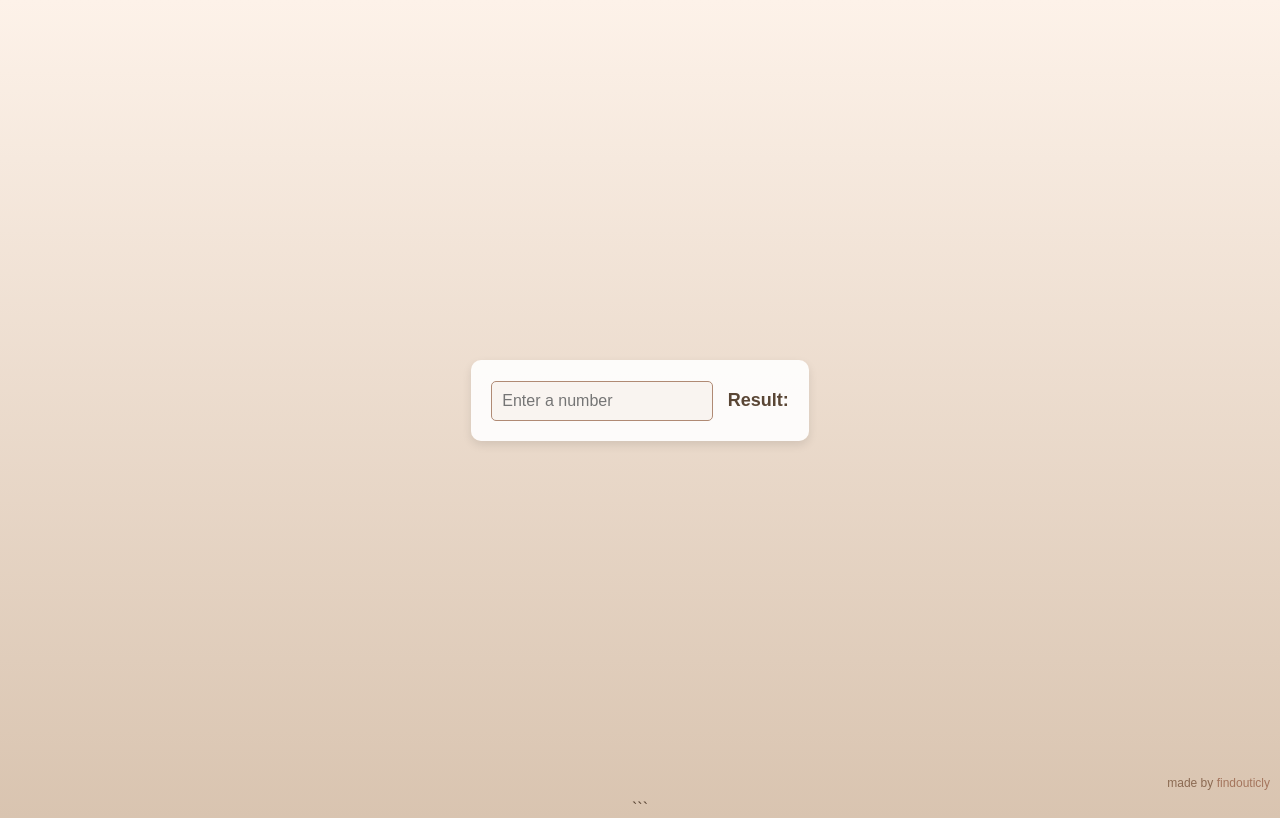
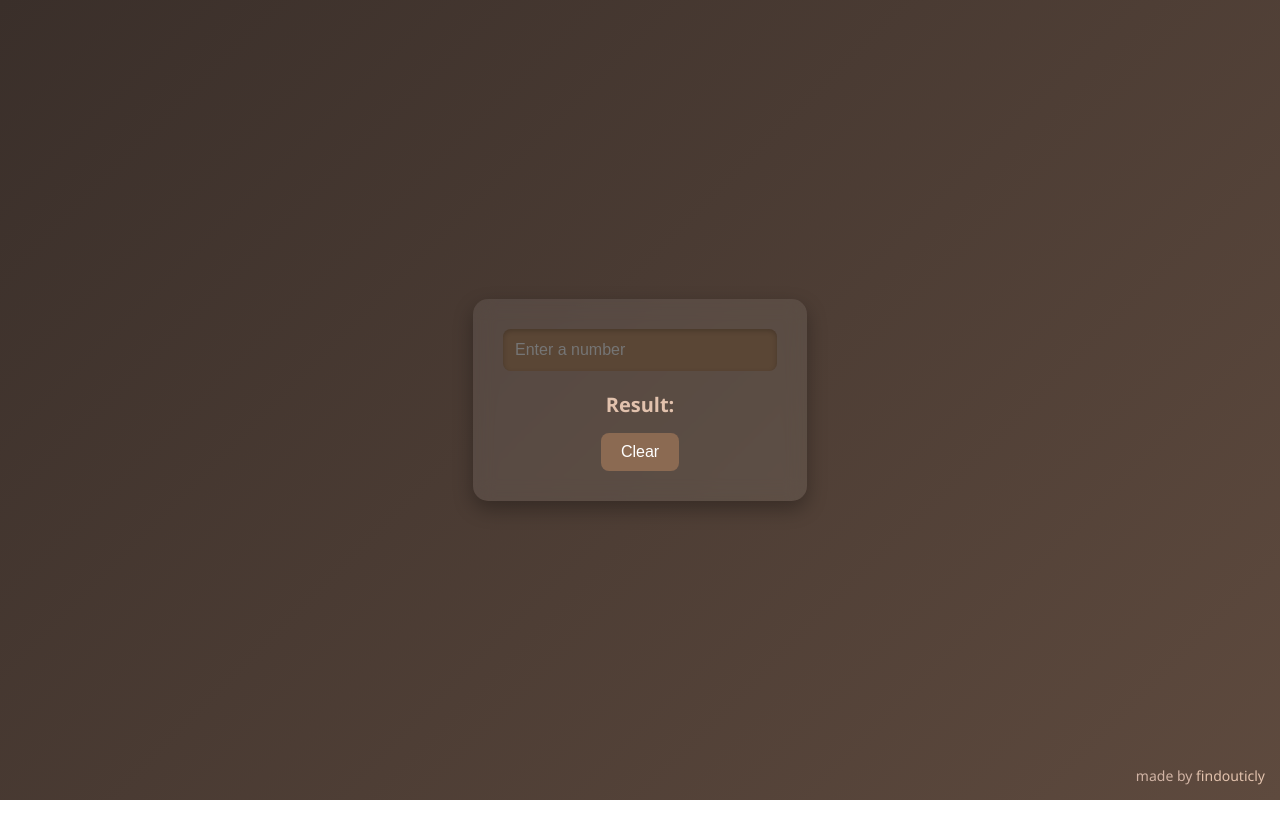
Before and after one commit to findouticly/findouticly.github.io, a plain HTML site: page calculator.html in a window 1280 px wide. Drawn offline with Linux system fonts and the light colour scheme.

Commit message:
Update calculator.html

````diff
--- a/calculator.html
+++ b/calculator.html
@@ -3,62 +3,79 @@
 <head>
     <meta charset="UTF-8">
     <meta name="viewport" content="width=device-width, initial-scale=1.0">
-    <title>Fancy Calculator</title>
+    <title>11-7 Calculator</title>
     <style>
         body {
-            font-family: 'Arial', sans-serif;
+            font-family: 'Segoe UI', Tahoma, Geneva, Verdana, sans-serif;
             text-align: center;
             margin: 0;
             padding: 0;
-            background: linear-gradient(to bottom, #fdf2e9, #d9c4b0);
-            color: #5a4635;
+            background: linear-gradient(135deg, #3a2f2a, #5e4a3e);
+            color: #ffffff;
         }
         .container {
             display: flex;
             flex-direction: column;
             justify-content: center;
             align-items: center;
-            height: 100vh;
+            min-height: 100vh;
         }
         .calculator {
-            background: rgba(255, 255, 255, 0.9);
-            padding: 20px;
-            border-radius: 10px;
-            box-shadow: 0 4px 10px rgba(0, 0, 0, 0.1);
+            background: rgba(255, 255, 255, 0.08);
+            padding: 30px;
+            border-radius: 15px;
+            box-shadow: 0 8px 20px rgba(0, 0, 0, 0.3);
+            backdrop-filter: blur(10px);
         }
         input[type="number"] {
-            padding: 10px;
+            padding: 12px;
             font-size: 16px;
-            margin-right: 10px;
-            width: 200px;
-            border: 1px solid #b08a74;
-            border-radius: 5px;
-            background: #f9f4f0;
+            width: 250px;
+            border: none;
+            border-radius: 8px;
+            background: #5a4635;
+            color: #ffffff;
+            box-shadow: inset 0 2px 5px rgba(0, 0, 0, 0.2);
         }
         input[type="number"]:focus {
             outline: none;
-            border-color: #a4755d;
-            box-shadow: 0 0 8px rgba(164, 117, 93, 0.5);
+            border: 1px solid #8b6a52;
+            box-shadow: 0 0 10px rgba(139, 106, 82, 0.5);
         }
         .result {
-            display: inline-block;
-            font-size: 18px;
+            display: block;
+            margin-top: 20px;
+            font-size: 20px;
             font-weight: bold;
-            margin-top: 10px;
+            color: #e2c2ad;
         }
         .footer {
             position: fixed;
-            bottom: 10px;
-            right: 10px;
-            font-size: 12px;
-            color: #8b6a52;
+            bottom: 15px;
+            right: 15px;
+            font-size: 14px;
+            color: #d1b4a5;
         }
         .footer a {
-            color: #a4755d;
+            color: #e2c2ad;
             text-decoration: none;
         }
         .footer a:hover {
             text-decoration: underline;
+        }
+        button {
+            margin-top: 15px;
+            padding: 10px 20px;
+            font-size: 16px;
+            color: #ffffff;
+            background-color: #8b6a52;
+            border: none;
+            border-radius: 8px;
+            cursor: pointer;
+            transition: background-color 0.3s ease;
+        }
+        button:hover {
+            background-color: #a4755d;
         }
     </style>
 </head>
@@ -67,9 +84,10 @@
         <div class="calculator">
             <input type="number" id="inputNumber" placeholder="Enter a number" oninput="calculate()">
             <span class="result" id="result">Result: </span>
+            <button onclick="clearInput()">Clear</button>
         </div>
     </div>
-    <div class="footer">made by <a href="https://findouticly.github.io" target="_blank">findouticly</a></div>
+    <div class="footer">made by <a href="https://github.com/findouticly" target="_blank">findouticly</a></div>
 
     <script>
         function calculate() {
@@ -77,7 +95,11 @@
             const result = input * 12500;
             document.getElementById('result').textContent = `Result: ${result}`;
         }
+
+        function clearInput() {
+            document.getElementById('inputNumber').value = '';
+            document.getElementById('result').textContent = 'Result: ';
+        }
     </script>
 </body>
 </html>
-```
````
